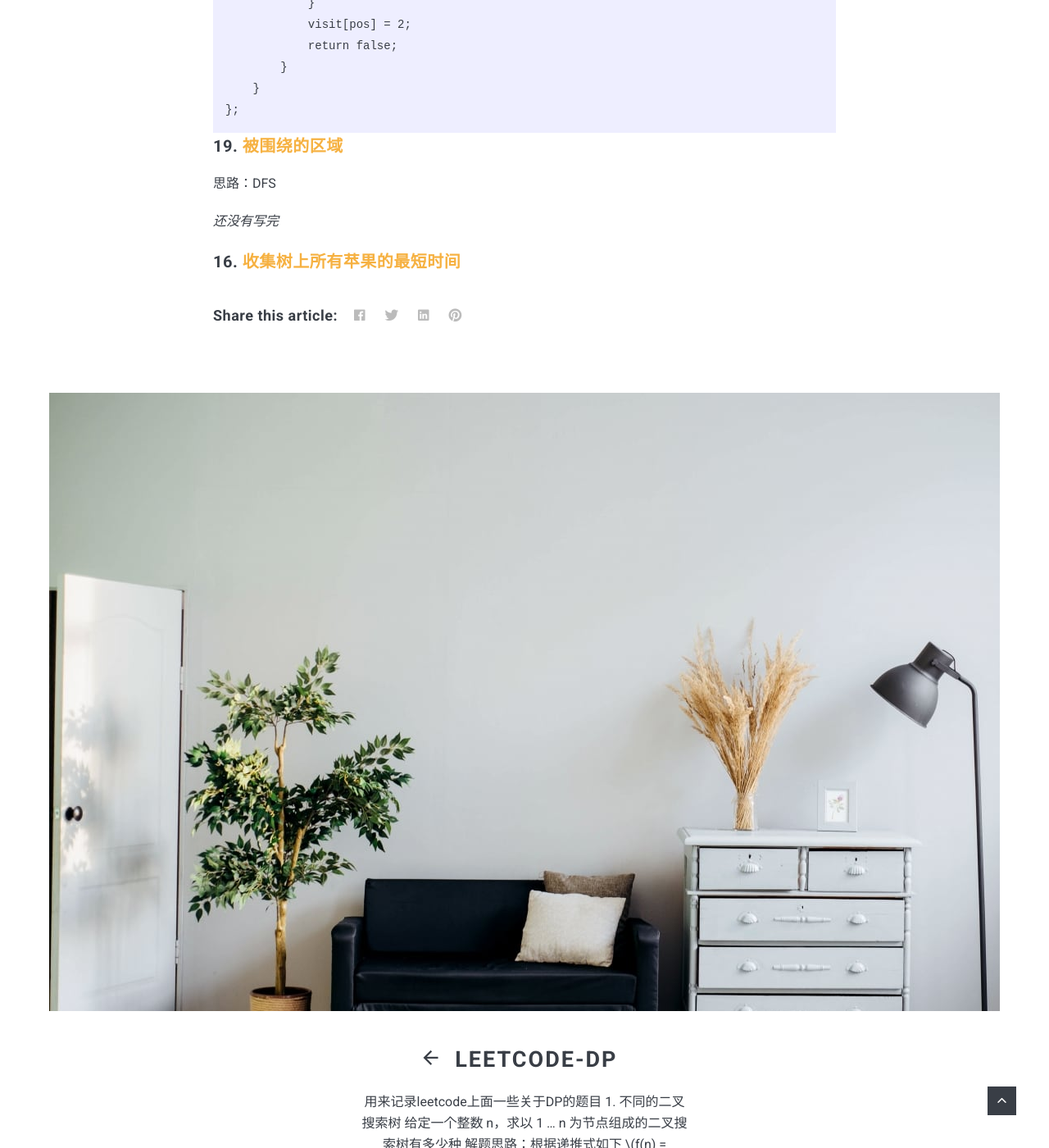
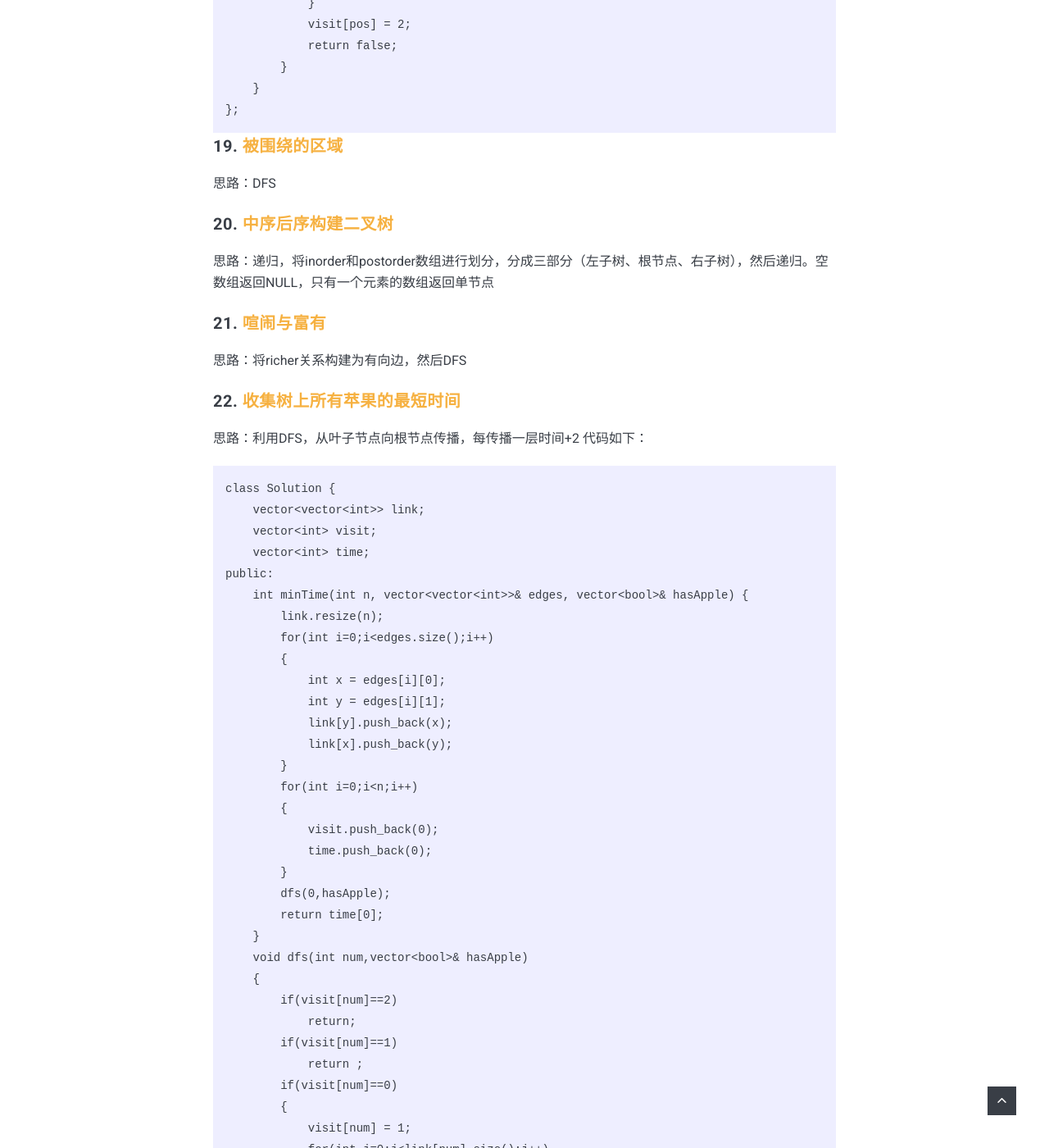
Before and after one commit to ivy-lv11/ivy-lv11.github.io, a Jekyll site: the page built from _posts/2020-08-25-DFS.markdown, in a window 1280 px wide and 1400 px high, scrolled down 13592 px. Shown: the whole window at 82% size. Built offline with Jekyll 4.4.1, drawn with Linux system fonts in a browser that asks for light colours; nearby versions of some CDN libraries; comment, search, counter and statistics services are not loaded; some of the changed text lies outside the part shown.

Commit message:
finish morning's task

````diff
--- a/_posts/2020-08-25-DFS.markdown
+++ b/_posts/2020-08-25-DFS.markdown
@@ -478,5 +478,58 @@ public:
 #### 19. [被围绕的区域](https://leetcode-cn.com/problems/surrounded-regions/)
 思路：DFS
 
-*还没有写完*
-#### 16. [收集树上所有苹果的最短时间](https://leetcode-cn.com/problems/minimum-time-to-collect-all-apples-in-a-tree/)
+#### 20. [中序后序构建二叉树](https://leetcode-cn.com/problems/construct-binary-tree-from-inorder-and-postorder-traversal/)
+思路：递归，将inorder和postorder数组进行划分，分成三部分（左子树、根节点、右子树），然后递归。空数组返回NULL，只有一个元素的数组返回单节点
+
+#### 21. [喧闹与富有](https://leetcode-cn.com/problems/loud-and-rich/)
+思路：将richer关系构建为有向边，然后DFS
+
+#### 22. [收集树上所有苹果的最短时间](https://leetcode-cn.com/problems/minimum-time-to-collect-all-apples-in-a-tree/)
+思路：利用DFS，从叶子节点向根节点传播，每传播一层时间+2
+代码如下：
+```
+class Solution {
+    vector<vector<int>> link;
+    vector<int> visit;
+    vector<int> time;
+public:
+    int minTime(int n, vector<vector<int>>& edges, vector<bool>& hasApple) {
+        link.resize(n);
+        for(int i=0;i<edges.size();i++)
+        {
+            int x = edges[i][0];
+            int y = edges[i][1];
+            link[y].push_back(x);
+            link[x].push_back(y);
+        }
+        for(int i=0;i<n;i++)
+        {
+            visit.push_back(0);
+            time.push_back(0);
+        }
+        dfs(0,hasApple);
+        return time[0];
+    }
+    void dfs(int num,vector<bool>& hasApple)
+    {
+        if(visit[num]==2)
+            return;
+        if(visit[num]==1)
+            return ;
+        if(visit[num]==0)
+        {
+            visit[num] = 1;
+            for(int j=0;j<link[num].size();j++)
+            {
+                dfs(link[num][j],hasApple);
+                if(visit[link[num][j]]==2)
+                    time[num] += time[link[num][j]];
+
+            }
+            if((hasApple[num] || time[num]!=0)&& num!=0)
+                time[num] +=2;
+            visit[num] = 2;
+        }
+    }
+};
+```
````
